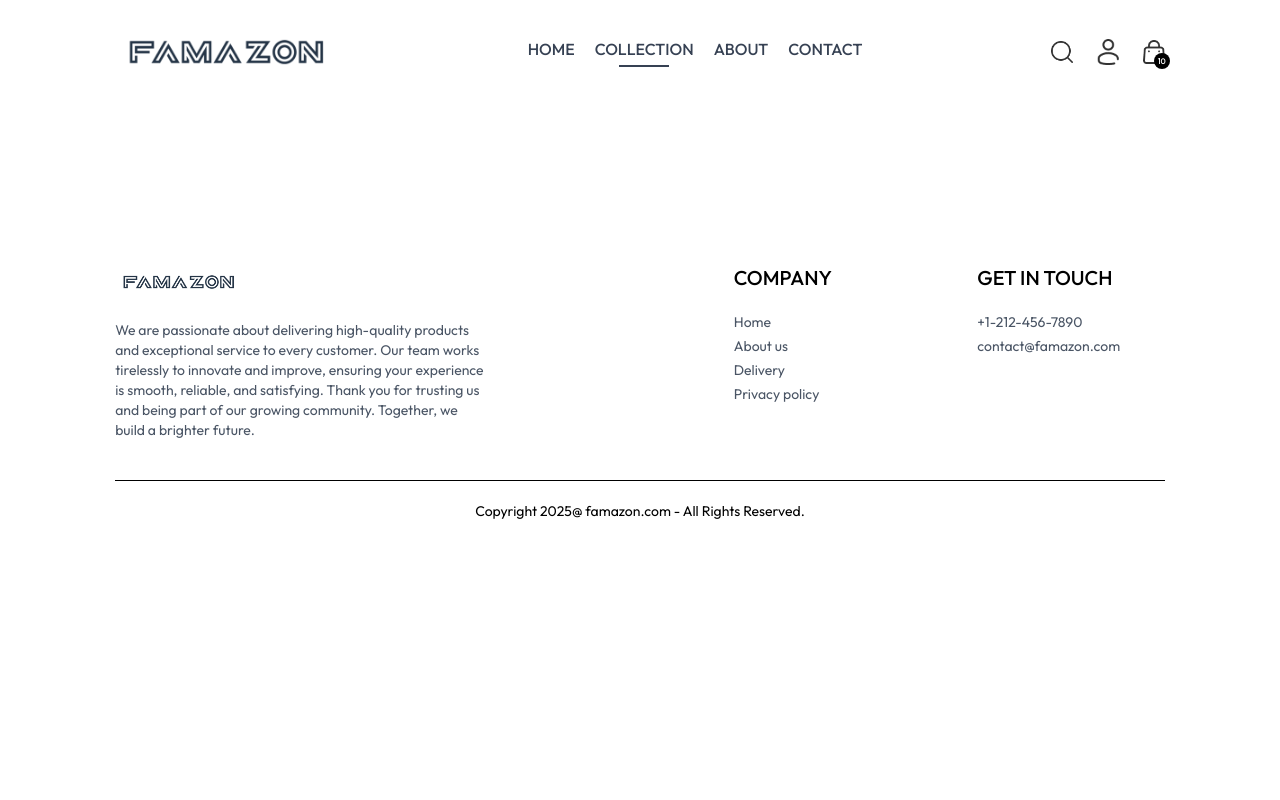
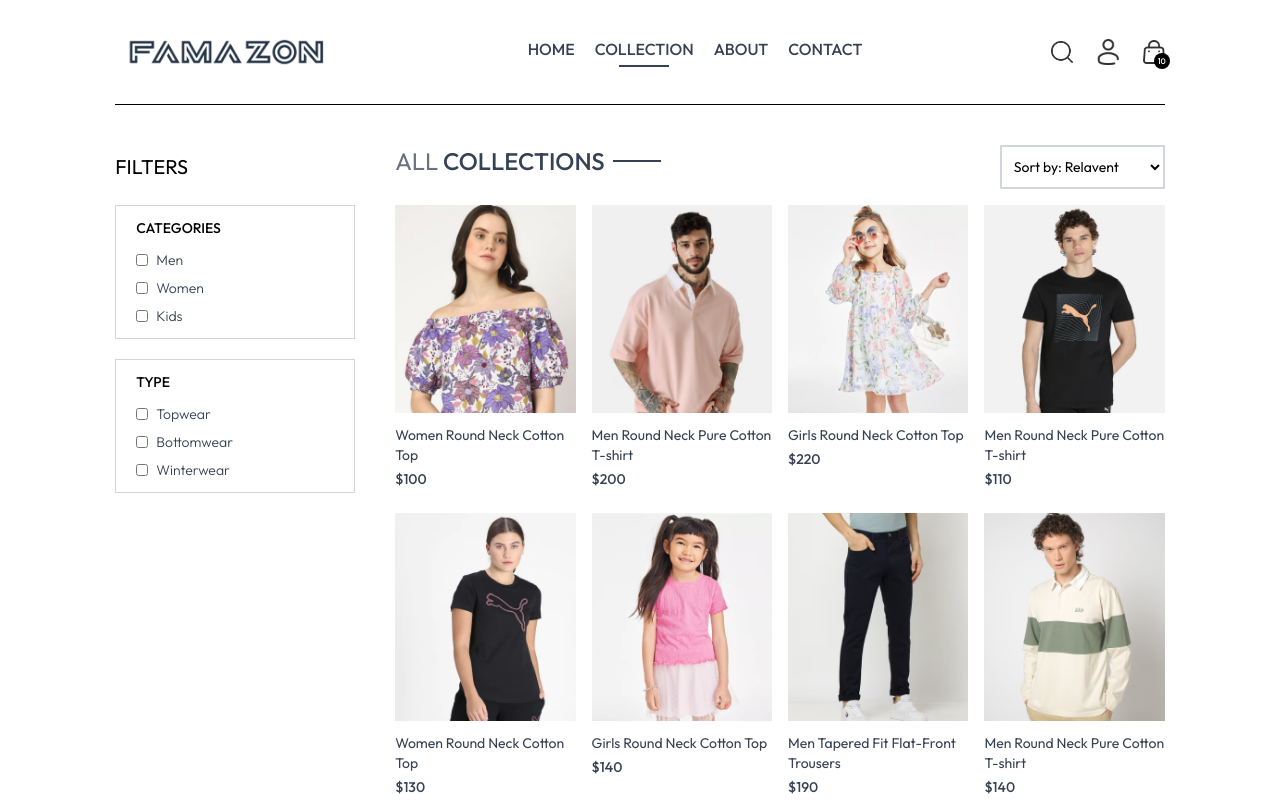
Before and after one commit to namanmahajan2020/Famazon, a React (Vite) app in the folder frontend/: page /collection in a window 1280 px wide. Shown: the top 800 px of the page. Built offline with nearby package versions, Linux system fonts and the light colour scheme; a web font is replaced by a local one.

Commit message:
collections page with working filters

```diff
--- a/frontend/src/pages/Collection.jsx
+++ b/frontend/src/pages/Collection.jsx
@@ -1,9 +1,111 @@
-import React from 'react'
+import React, { useContext, useEffect, useState } from 'react'
+import { ShopContext } from '../context/ShopContext';
+import { assets } from '../assets/assets';
+import Title from '../components/Title';
+import ProductItem from '../components/ProductItem';
 
 const Collection = () => {
+  const { products } = useContext(ShopContext);
+  const [showFilter, setShowFilter] = useState(false);
+  const [filterProducts, setFilterProducts] = useState([])
+  const [Category, setCategory] = useState([]);
+  const [subCategory, setSubCategory] = useState([]);
+
+  const toggleCategory = (e) => {
+    if (Category.includes(e.target.value)) {
+      setCategory(prev => prev.filter((item) => item !== e.target.value));
+    }
+    else {
+      setCategory(prev => [...prev, e.target.value]);
+    }
+  }
+
+  const toggleSubCategory = (e) => {
+    if (subCategory.includes(e.target.value)) {
+      setSubCategory(prev => prev.filter((item) => item !== e.target.value));
+    }
+    else {
+      setSubCategory(prev => [...prev, e.target.value]);
+    }
+  }
+
+  const applyFilter = () => {
+    let productsCopy = products.slice();
+    if (Category.length > 0) {
+      productsCopy = productsCopy.filter((item) => Category.includes(item.category));
+    }
+    if (subCategory.length > 0) {
+      productsCopy = productsCopy.filter((item) => subCategory.includes(item.subCategory));
+    }
+    setFilterProducts(productsCopy);
+  }
+
+  useEffect(() => {
+    setFilterProducts(products);
+  }, [])
+
+   useEffect(() => {
+    applyFilter();
+  }, [Category,subCategory])
+
+
   return (
-    <div>
-
+    <div className='flex flex-col sm:flex-row gap-1 sm:gap-10 pt-10 border-t'>
+      {/* Filter options */}
+      <div className='min-w-60'>
+        <p onClick={() => setShowFilter(!showFilter)} className='my-2 text-xl flex items-center cursor-pointer gap-2'>FILTERS</p>
+        <img onClick={() => setShowFilter(!showFilter)} className={`h-3 sm:hidden ${showFilter ? 'rotate-90' : ''}`} src={assets.dropdown_icon} alt="dropdown_icon" />
+        {/* Category filter */}
+        <div className={`border border-gray-300 pl-5 py-3 mt-6 ${showFilter ? '' : 'hidden'} sm:block`}>
+          <p className='mb-3 text-sm font-medium'>CATEGORIES</p>
+          <div className='flex flex-col gap-2 text-sm font-light text-gray-700'>
+            <p className='flex gap-2'>
+              <input className='w-3' type="checkbox" value={'Men'} onChange={toggleCategory} />Men
+            </p>
+            <p className='flex gap-2'>
+              <input className='w-3' type="checkbox" value={'Women'} onChange={toggleCategory} />Women
+            </p>
+            <p className='flex gap-2'>
+              <input className='w-3' type="checkbox" value={'Kids'} onChange={toggleCategory} />Kids
+            </p>
+          </div>
+        </div>
+        {/* SubCategory filter */}
+        <div className={`border border-gray-300 pl-5 py-3 my-5 ${showFilter ? '' : 'hidden'} sm:block`}>
+          <p className='mb-3 text-sm font-medium'>TYPE</p>
+          <div className='flex flex-col gap-2 text-sm font-light text-gray-700'>
+            <p className='flex gap-2'>
+              <input className='w-3' type="checkbox" value={'Topwear'} onChange={toggleSubCategory} />Topwear
+            </p>
+            <p className='flex gap-2'>
+              <input className='w-3' type="checkbox" value={'Bottomwear'} onChange={toggleSubCategory} />Bottomwear
+            </p>
+            <p className='flex gap-2'>
+              <input className='w-3' type="checkbox" value={'Winterwear'} onChange={toggleSubCategory} />Winterwear
+            </p>
+          </div>
+        </div>
+      </div>
+      {/* Right side */}
+      <div className='flex-1'>
+        <div className='flex justify-between text-base sm:text-2xl mb-4'>
+          <Title text1={'ALL'} text2={'COLLECTIONS'} />
+          {/* Product sort */}
+          <select className='border-2 border-gray-300 text-sm px-2'>
+            <option value="relavent">Sort by: Relavent</option>
+            <option value="low-high">Sort by: Low to High</option>
+            <option value="high-low">Sort by: High to Low</option>
+          </select>
+        </div>
+        {/* Map Products */}
+        <div className='grid grid-cols-2 md:grid-cols-3 lg:grid-cols-4 gap-4 gap-y-6'>
+          {
+            filterProducts.map((item, index) => (
+              <ProductItem key={index} id={item._id} image={item.image} name={item.name} price={item.price} />
+            ))
+          }
+        </div>
+      </div>
     </div>
   )
 }
```
